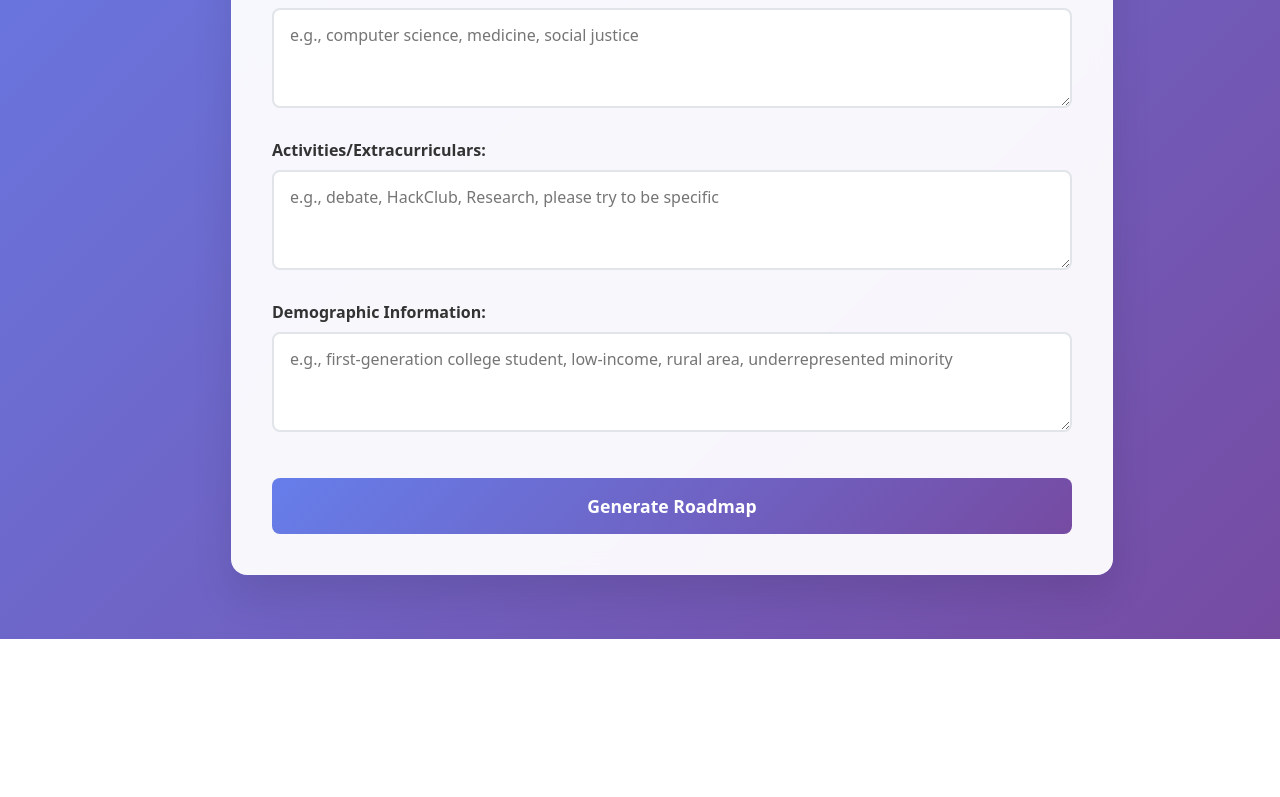
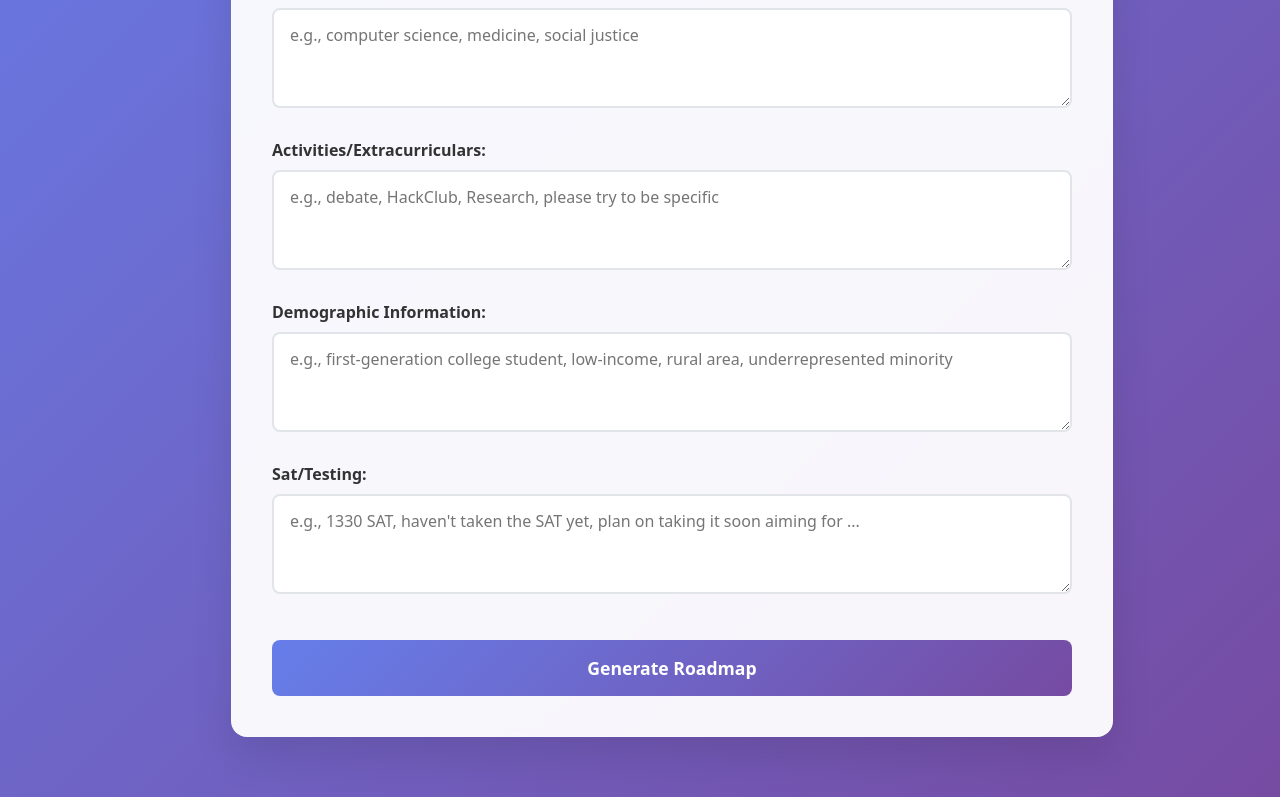
Before and after one commit to Dawit-Bonga/HackTheHood2025, a React (Vite) app in the folder frontend/: page / in a window 1280 px wide. Shown: the part 429-1226 px from the top of the page. Before the commit the page ends 1068 px from the top, so only its background shows below. Built offline with nearby package versions, Linux system fonts and the light colour scheme.

Commit message:
adding a section about testing

```diff
--- a/frontend/src/components/RoadmapForm.jsx
+++ b/frontend/src/components/RoadmapForm.jsx
@@ -6,6 +6,7 @@ function RoadmapForm({ setRoadmap, setLoading }) {
   const [interests, setInterests] = useState('');
   const [activities, setActivities] = useState('');
   const [demographic, setDemographic] = useState('');
+  const [testing, setTesting] = useState('');
 
   const handleSubmit = async (e) => {
     e.preventDefault();
@@ -13,7 +14,7 @@ function RoadmapForm({ setRoadmap, setLoading }) {
     const res = await fetch(`${import.meta.env.VITE_BACKEND}/generate`, {
       method: 'POST',
       headers: { 'Content-Type': 'application/json' },
-      body: JSON.stringify({ gpa, grade, interests, activities, demographic })
+      body: JSON.stringify({ gpa, grade, interests, activities, demographic, testing })
     });
     const data = await res.json();
     setRoadmap(data.roadmap);
@@ -90,6 +91,17 @@ function RoadmapForm({ setRoadmap, setLoading }) {
         />
       </div>
 
+        <div className="form-group">
+        <label className="form-label" htmlFor="testing">Sat/Testing:</label>
+        <textarea
+          className="form-textarea"
+          id="testing"
+          value={testing}
+          onChange={(e) => setTesting(e.target.value)}
+          placeholder="e.g., 1330 SAT, haven't taken the SAT yet, plan on taking it soon aiming for ..."
+        />
+      </div>
+
       <button className="form-button" type="submit">Generate Roadmap</button>
     </form>
   );
```
Also changed, not shown: 1 other file (tests, documents, lock files or other folders).
